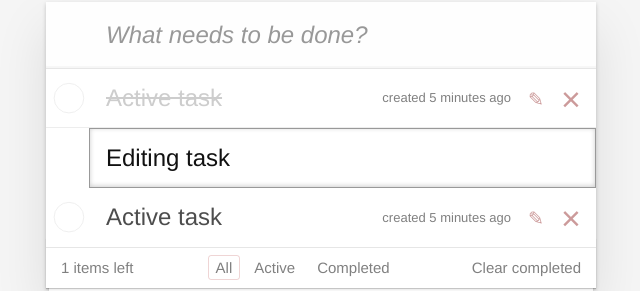
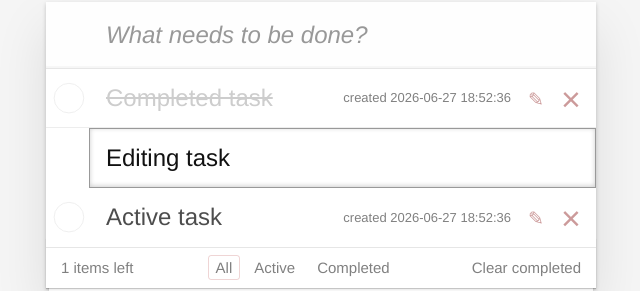
Before and after one commit to Slava-Tsoy/todo-app, a React (Vite) app: page / in a window 1280 px wide. Shown: the part 128-419 px from the top of the page, without its empty margins (319-959 px from the left). Built offline with nearby package versions, Linux system fonts and the light colour scheme.

Commit message:
feat: date-fns installed

```diff
--- a/package.json
+++ b/package.json
@@ -13,6 +13,7 @@
 	},
 	"dependencies": {
 		"@tailwindcss/vite": "^4.3.1",
+		"date-fns": "^4.4.0",
 		"react": "^19.2.6",
 		"react-dom": "^19.2.6",
 		"tailwindcss": "^4.3.1"
--- a/src/Task.tsx
+++ b/src/Task.tsx
@@ -1,10 +1,15 @@
-function Task() {
+interface Props {
+	description: string,
+	created: string
+}
+
+export function Task(props: Props) {
 	return (
 		<div className="view">
 			<input className="toggle" type="checkbox" />
 			<label>
-				<span className="description">Active task</span>
-				<span className="created">created 5 minutes ago</span>
+				<span className="description">{props.description}</span>
+				<span className="created">{props.created}</span>
 			</label>
 			<button className="icon icon-edit"></button>
 			<button className="icon icon-destroy"></button>
@@ -12,4 +17,8 @@ function Task() {
 	);
 }
 
-export default Task;
+export function TaskEdit() {
+	return (
+		<input type="text" className="edit" value="Editing task" />
+	);
+}
--- a/src/TaskList.tsx
+++ b/src/TaskList.tsx
@@ -1,19 +1,22 @@
-import Task from './Task';
+import { Task, TaskEdit } from './Task';
+import { format } from 'date-fns';
 
 function TaskList() {
+	const created_now = 'created ' + format(new Date(), 'yyyy-MM-dd HH:mm:ss');
+
 	return (
 		<ul className="todo-list">
 			<li className="completed">
-				<Task />
-				<input type="text" className="edit" value="Editing task" />
+				<Task description='Completed task' created={created_now} />
+				<TaskEdit />
 			</li>
 			<li className="editing">
-				<Task />
-				<input type="text" className="edit" value="Editing task" />
+				<Task description='Active task' created={created_now} />
+				<TaskEdit />
 			</li>
 			<li>
-				<Task />
-				<input type="text" className="edit" value="Editing task" />
+				<Task description='Active task' created={created_now} />
+				<TaskEdit />
 			</li>
 		</ul>
 	);
--- a/src/TodoApp.tsx
+++ b/src/TodoApp.tsx
@@ -1,12 +1,9 @@
-// import { useState } from 'react';
 import './styles.css';
 import Header from './Header';
 import Footer from './Footer';
 import TaskList from './TaskList';
 
 function TodoApp() {
-	// const [count, setCount] = useState(0);
-
 	return (
 		<>
 			<section className="todoapp">
```
Also changed, not shown: 1 other file (tests, documents, lock files or other folders).
